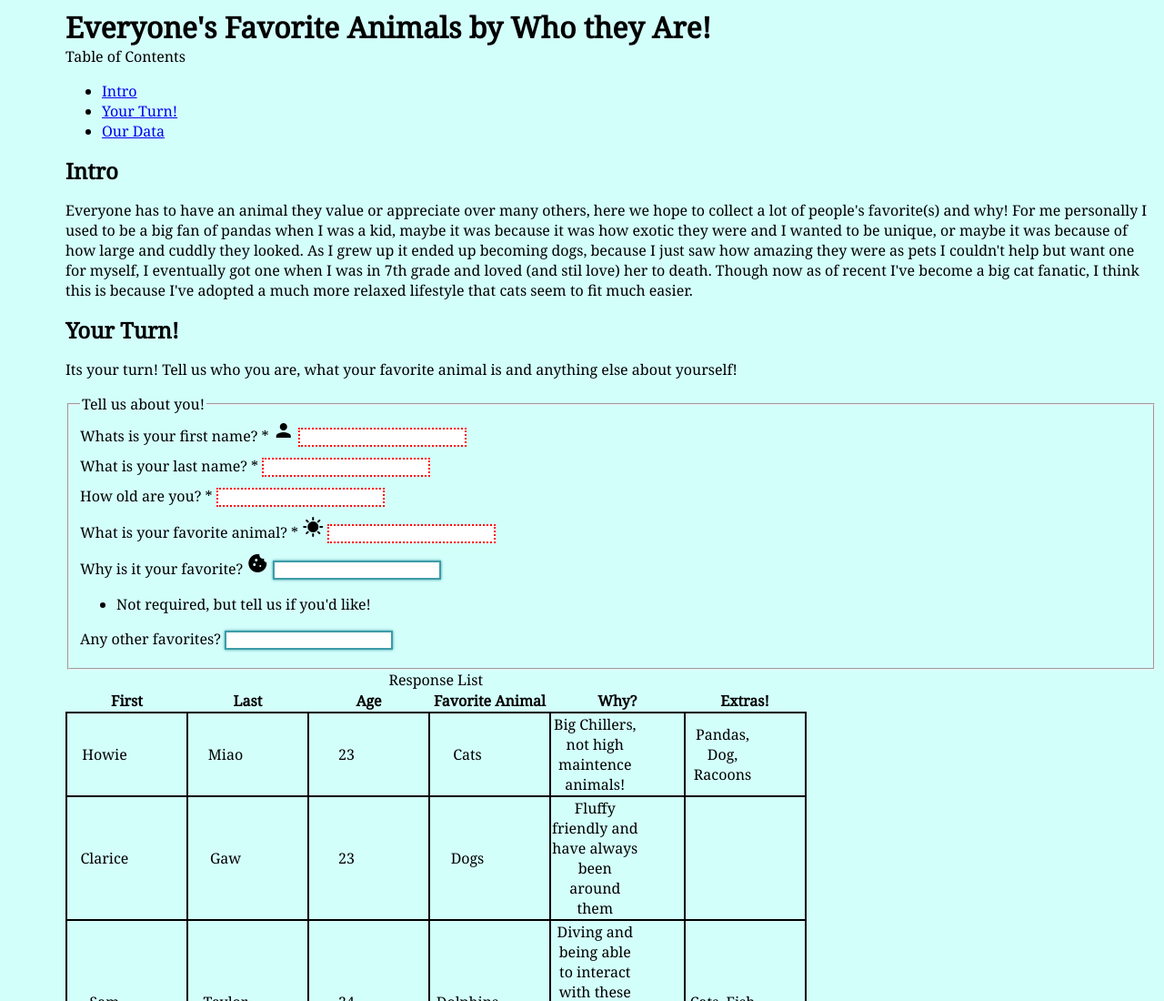
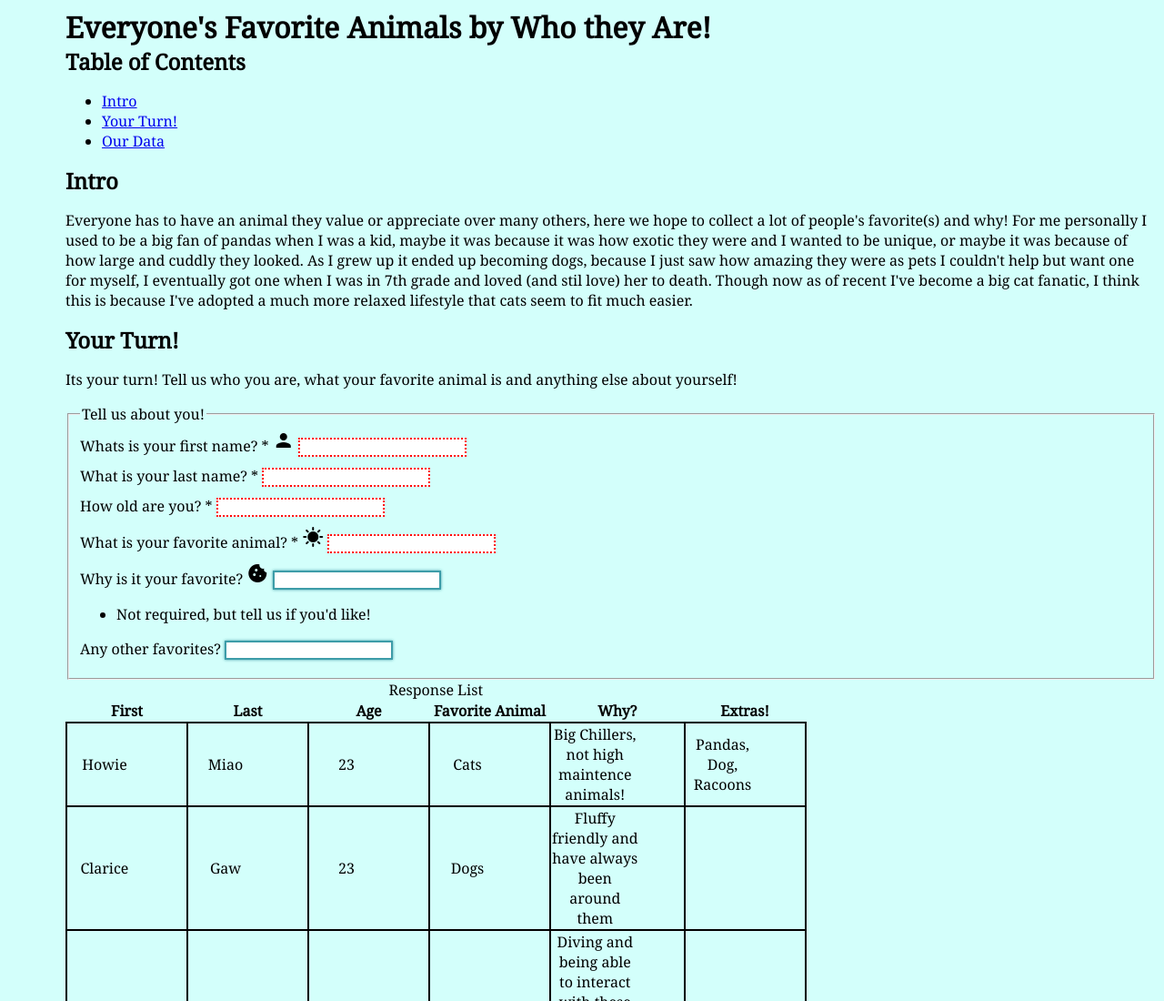
Before and after one commit to HowieMiao/CSCI-3150-Lab-3, a plain HTML site: page index.html in a window 1280 px wide. Shown: the top 1100 px of the page at 91% size. Drawn offline with Linux system fonts and the light colour scheme.

Commit message:
Submission

```diff
--- a/index.html
+++ b/index.html
@@ -10,7 +10,8 @@
     <a class="skip-link" href="#intro">Skip to main content</a>
     <header><h1>Everyone's Favorite Animals by Who they Are!</h1></header>
 
-    <nav id="table-of-contents">Table of Contents
+    <nav id="table-of-contents">
+        <h2>Table of Contents</h2>
         <ul>
             <li><a href="#intro">Intro</a></li>
             <li><a href="#form">Your Turn!</a></li>
```
